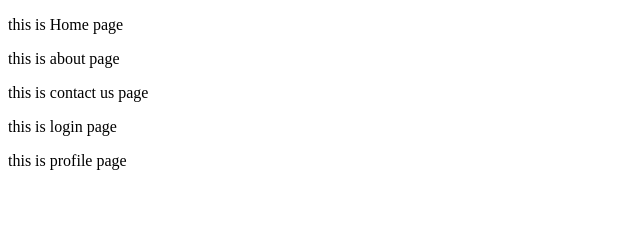
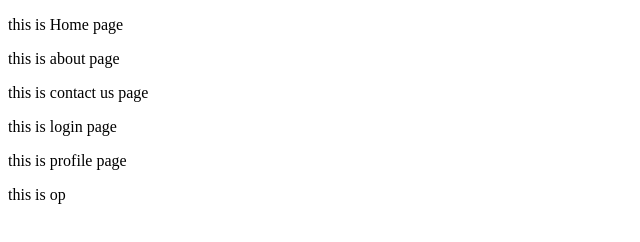
Before and after one commit to GopalVaviya/demo, a plain HTML site: page index.html in a window 1280 px wide. Shown: the full height of the page, 0-640 px from the left. Drawn offline with Linux system fonts and the light colour scheme.

Commit message:
op added

```diff
--- a/index.html
+++ b/index.html
@@ -11,5 +11,6 @@
     <p>this is contact us page</p>
     <p>this is login page</p>
     <p>this is profile page</p>
+    <p>this is op</p>
 </body>
 </html>
```
